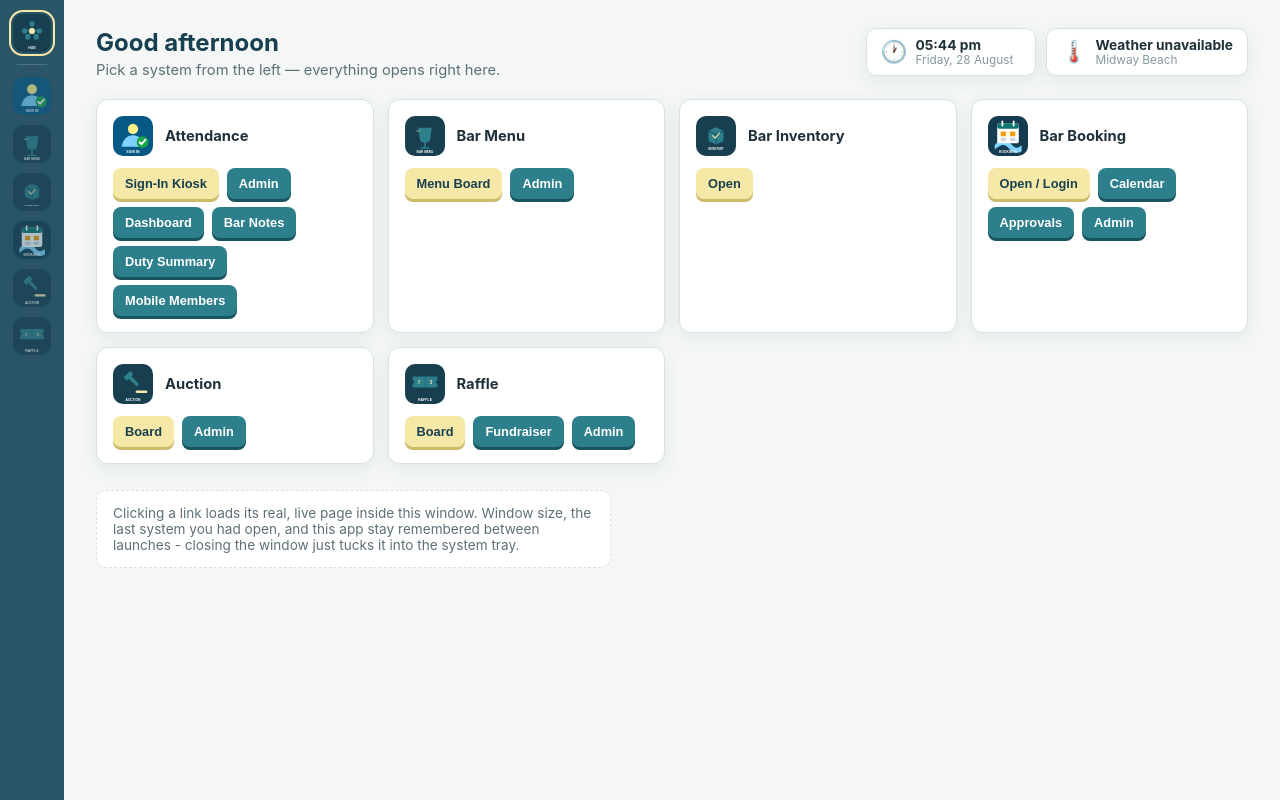
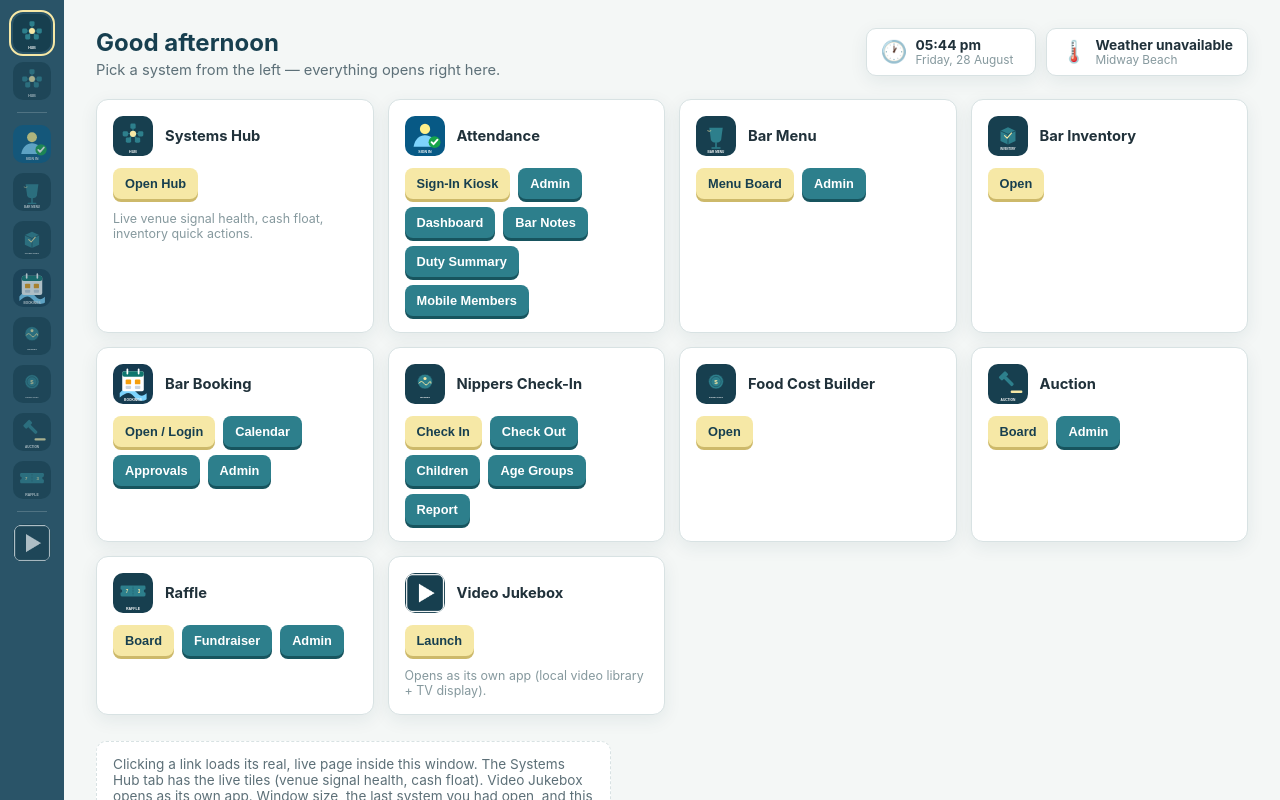
Before and after one commit to midwaysurfbar/mslsc-shell, an Electron app: page renderer/index.html in a window 1280 px wide. Drawn offline with Linux system fonts and the light colour scheme; no server answers.

Commit message:
v0.3.0: add Systems Hub, Nippers, Food Cost, Video Jukebox
- "Systems Hub" tab loads the live midwaysurfhub.vercel.app — brings in
  the venue signal health tile, cash float, inventory quick actions,
  and anything added to the Hub site in future with no Shell rebuild.
- Nippers Check-In (+ check-out / children / age-groups / report),
  Food Cost Builder added as normal in-window systems.
- Video Jukebox: it's its own installed desktop app, so its rail button
  launches that app (searches the usual install/Start-Menu paths) rather
  than loading a URL; shows a friendly notice if it's not installed.

Co-Authored-By: Claude Sonnet 5 <noreply@anthropic.com>

```diff
--- a/package.json
+++ b/package.json
@@ -2,8 +2,8 @@
   "name": "mslsc-shell",
   "productName": "MSLSC",
   "private": true,
-  "version": "0.2.0",
-  "description": "A desktop shell that loads the six live MSLSC systems inside one window instead of six browser tabs.",
+  "version": "0.3.0",
+  "description": "A desktop shell that loads the live MSLSC systems inside one window instead of a dozen browser tabs.",
   "author": "Midway Surf Lifesaving Club",
   "main": "main.js",
   "scripts": {
--- a/renderer/index.html
+++ b/renderer/index.html
@@ -189,13 +189,18 @@
 <body>
   <nav class="rail" id="rail">
     <button class="active" data-id="home" title="Home"><img src="../assets/icons/icon-hub.svg" alt="" /></button>
+    <button data-id="hub" title="Systems Hub (live tiles)"><img src="../assets/icons/icon-hub.svg" alt="" /></button>
     <div class="sep"></div>
     <button data-id="attendance" title="Attendance"><img src="../assets/icons/icon-attendance.svg" alt="" /></button>
     <button data-id="barmenu" title="Bar Menu"><img src="../assets/icons/icon-barmenu.svg" alt="" /></button>
     <button data-id="barinventory" title="Bar Inventory"><img src="../assets/icons/icon-barinventory.svg" alt="" /></button>
     <button data-id="barbooking" title="Bar Booking"><img src="../assets/icons/icon-bar-booking.svg" alt="" /></button>
+    <button data-id="nippers" title="Nippers Check-In"><img src="../assets/icons/icon-nippers.svg" alt="" /></button>
+    <button data-id="foodcost" title="Food Cost Builder"><img src="../assets/icons/icon-foodcost.svg" alt="" /></button>
     <button data-id="auction" title="Auction"><img src="../assets/icons/icon-auction.svg" alt="" /></button>
     <button data-id="raffle" title="Raffle"><img src="../assets/icons/icon-raffle.svg" alt="" /></button>
+    <div class="sep"></div>
+    <button data-id="jukebox" title="Video Jukebox (opens as its own app)"><img src="../assets/icons/icon-jukebox.png" alt="" /></button>
   </nav>
 
   <div class="loading" id="loading">
@@ -224,6 +229,13 @@
     </div>
 
     <div class="grid">
+      <div class="card">
+        <div class="card-head"><img src="../assets/icons/icon-hub.svg" alt="" /><b>Systems Hub</b></div>
+        <div class="card-links">
+          <button class="primary" data-id="hub">Open Hub</button>
+        </div>
+        <p style="margin:0;color:var(--ink-faint);font-size:0.78rem;">Live venue signal health, cash float, inventory quick actions.</p>
+      </div>
       <div class="card">
         <div class="card-head"><img src="../assets/icons/icon-attendance.svg" alt="" /><b>Attendance</b></div>
         <div class="card-links">
@@ -258,6 +270,22 @@
         </div>
       </div>
       <div class="card">
+        <div class="card-head"><img src="../assets/icons/icon-nippers.svg" alt="" /><b>Nippers Check-In</b></div>
+        <div class="card-links">
+          <button class="primary" data-id="nippers">Check In</button>
+          <button data-id="nippers-checkout">Check Out</button>
+          <button data-id="nippers-children">Children</button>
+          <button data-id="nippers-agegroups">Age Groups</button>
+          <button data-id="nippers-report">Report</button>
+        </div>
+      </div>
+      <div class="card">
+        <div class="card-head"><img src="../assets/icons/icon-foodcost.svg" alt="" /><b>Food Cost Builder</b></div>
+        <div class="card-links">
+          <button class="primary" data-id="foodcost">Open</button>
+        </div>
+      </div>
+      <div class="card">
         <div class="card-head"><img src="../assets/icons/icon-auction.svg" alt="" /><b>Auction</b></div>
         <div class="card-links">
           <button class="primary" data-id="auction-board">Board</button>
@@ -272,9 +300,16 @@
           <button data-id="raffle">Admin</button>
         </div>
       </div>
+      <div class="card">
+        <div class="card-head"><img src="../assets/icons/icon-jukebox.png" alt="" /><b>Video Jukebox</b></div>
+        <div class="card-links">
+          <button class="primary" data-id="jukebox">Launch</button>
+        </div>
+        <p style="margin:0;color:var(--ink-faint);font-size:0.78rem;">Opens as its own app (local video library + TV display).</p>
+      </div>
     </div>
 
-    <div class="hint">Clicking a link loads its real, live page inside this window. Window size, the last system you had open, and this app stay remembered between launches - closing the window just tucks it into the system tray.</div>
+    <div class="hint">Clicking a link loads its real, live page inside this window. The Systems Hub tab has the live tiles (venue signal health, cash float). Video Jukebox opens as its own app. Window size, the last system you had open, and this app stay remembered between launches - closing the window just tucks it into the system tray.</div>
   </main>
 
   <script>
@@ -298,7 +333,15 @@
       home.classList.toggle('hidden', id !== 'home')
     }
 
+    // Ids that open as their own external app rather than a view in this
+    // window - don't move the rail highlight or hide the home screen.
+    const EXTERNAL_IDS = new Set(['jukebox'])
+
     function setActive(id) {
+      if (EXTERNAL_IDS.has(id)) {
+        window.mslsc.selectSystem(id)
+        return
+      }
       setRailHighlight(id)
       window.mslsc.selectSystem(id)
     }
```
Also changed, not shown: main.js (+71 -11 lines), assets/icons/icon-foodcost.svg (added), assets/icons/icon-jukebox.png (added), assets/icons/icon-nippers.svg (added), 1 other file.
